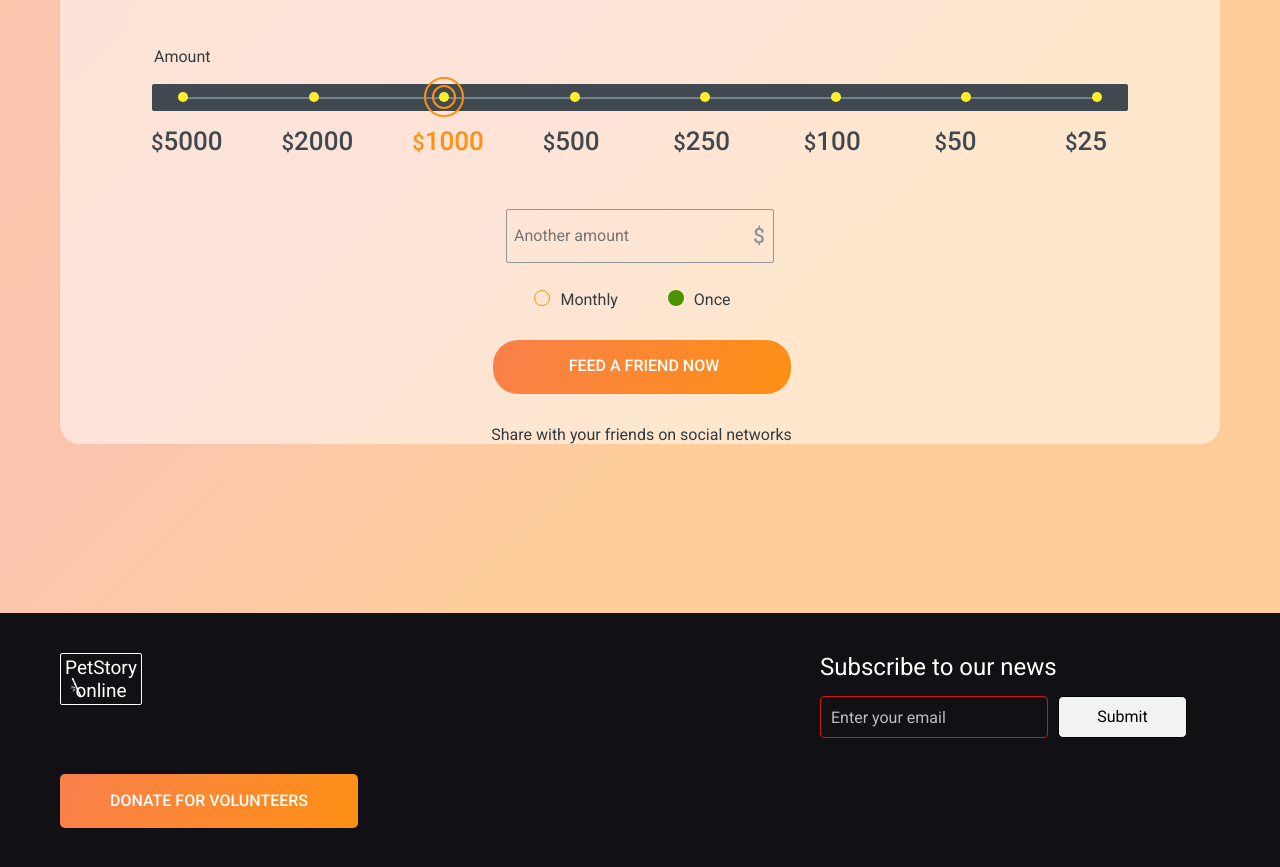
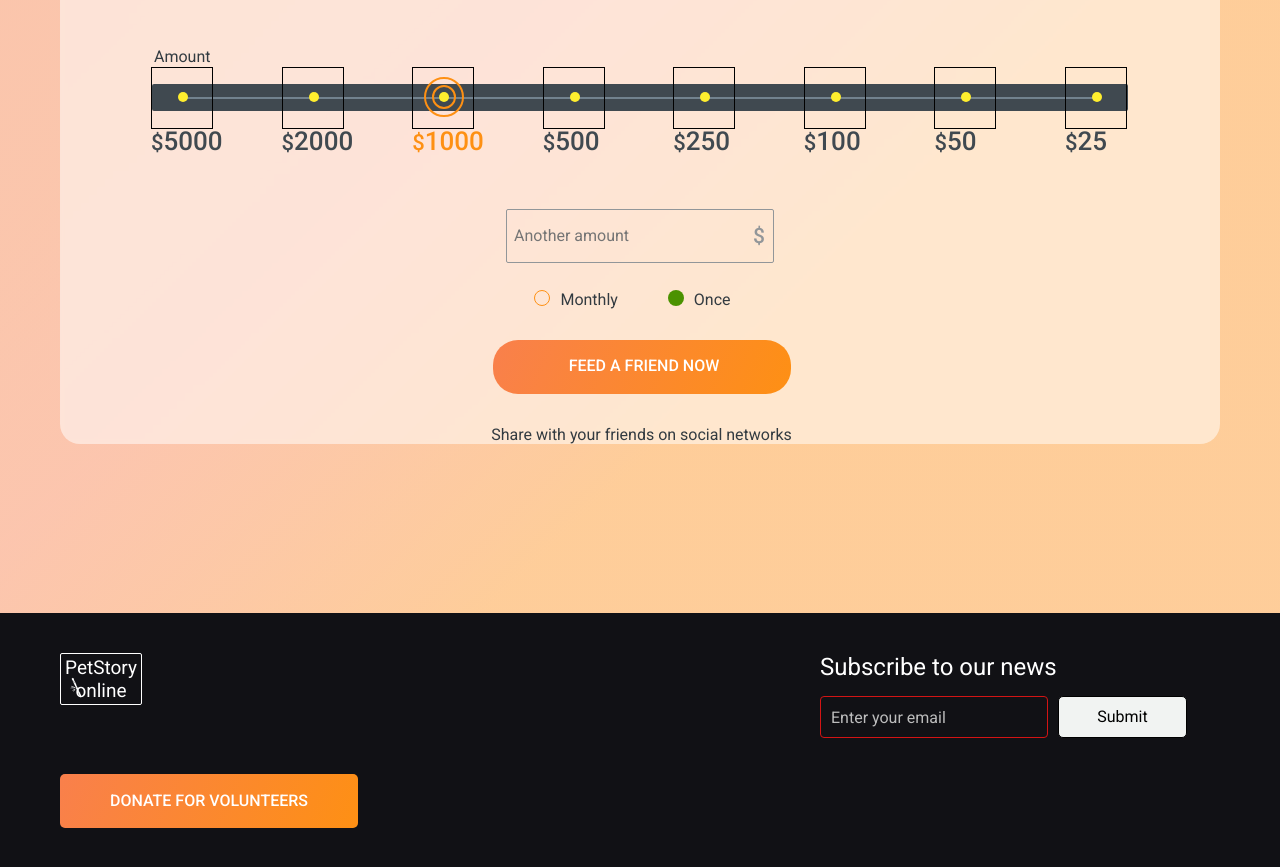
Before and after one commit to tema-karelin/online-zoo, a plain HTML site: page pages/donate/index.html in a window 1280 px wide. Shown: the part 1190-2057 px from the top of the page. Drawn offline with Linux system fonts and the light colour scheme.

Commit message:
fix: fix radio tap area

```diff
--- a/assets/styles/sass/_section_pick_and_feed_donate.scss
+++ b/assets/styles/sass/_section_pick_and_feed_donate.scss
@@ -247,7 +247,15 @@
               // border: 4px solid transparent;
               // outline: 2px solid transparent;
 
-
+              .tap-area {
+                position: absolute;
+                width: 60px;
+                height: 60px;
+                border: 1px solid black;
+                background: transparent;
+                top: -25px;
+                right: -25px;
+              }
               p {
                 position: absolute;
                 font-size: 26px;
--- a/pages/donate/index.html
+++ b/pages/donate/index.html
@@ -79,41 +79,49 @@
               </div>
               <label for="amount-5000" class="amount-label amount-5000">
                 <div class="real-styled-checkbox">
+                  <div class="tap-area"></div>
                   <p><span>$</span>5000</p>
                 </div>
               </label>
               <label for="amount-2000" class="amount-label amount-2000">
                 <div class="real-styled-checkbox">
+                  <div class="tap-area"></div>
                   <p><span>$</span>2000</p>
                 </div>
               </label>
               <label for="amount-1000" class="amount-label amount-1000">
                 <div class="real-styled-checkbox">
+                  <div class="tap-area"></div>
                   <p><span>$</span>1000</p>
                 </div>
               </label>
               <label for="amount-500" class="amount-label amount-500">
                 <div class="real-styled-checkbox">
+                  <div class="tap-area"></div>
                   <p><span>$</span>500</p>
                 </div>
               </label>
               <label for="amount-250" class="amount-label amount-250">
                 <div class="real-styled-checkbox">
+                  <div class="tap-area"></div>
                   <p><span>$</span>250</p>
                 </div>
               </label>
               <label for="amount-100" class="amount-label amount-100">
                 <div class="real-styled-checkbox">
+                  <div class="tap-area"></div>
                   <p><span>$</span>100</p>
                 </div>
               </label>
               <label for="amount-50" class="amount-label amount-50">
                 <div class="real-styled-checkbox">
+                  <div class="tap-area"></div>
                   <p><span>$</span>50</p>
                 </div>
               </label>
               <label for="amount-25" class="amount-label amount-25">
                 <div class="real-styled-checkbox">
+                  <div class="tap-area"></div>
                   <p><span>$</span>25</p>
                 </div>
               </label>
--- a/pages/donate/script.js
+++ b/pages/donate/script.js
@@ -39,7 +39,6 @@ function amountCheck() {
     console.log('Amount value chenged by radio:', amount);
   } else {
     let inputAmount = Number(document.querySelector('#another-amount').value);
-    console.log(inputAmount);
     if (inputAmount < 10000 && inputAmount >= 1) {
       let radioElement;
 
@@ -56,6 +55,7 @@ function amountCheck() {
         }
       }
     }
+    amount = inputAmount;
   }
 }
 
```
Also changed, not shown: assets/styles/css/donate.css, 1 other file.
